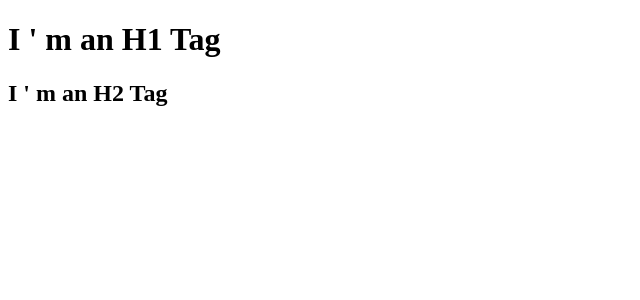
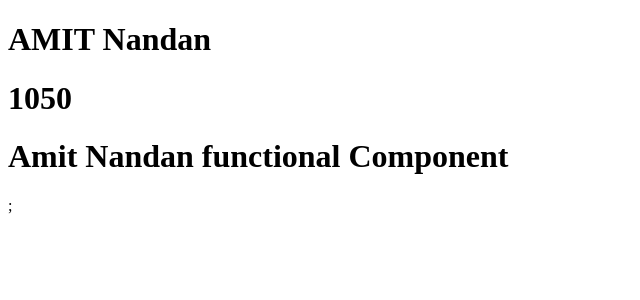
Before and after one commit to amitnandan/React_CompleteDev, a React (Vite) app: page / in a window 1280 px wide. Shown: the top 300 px of the page, without its empty margins (0-640 px from the left). Built offline with nearby package versions, Linux system fonts and the light colour scheme.

Commit message:
added the Component and Element

```diff
--- a/App.js
+++ b/App.js
@@ -1,34 +1,20 @@
 import React from "react";
 import ReactDOM from "react-dom/client";
 
-// const heading = React.createElement(
-//   "h1",
-//   { id: "heading" },
-//   "Hello World! using React"
-// );
-const root = ReactDOM.createRoot(document.getElementById("root"));
-
-// const parent = React.createElement(
-//   "div",
-//   { id: "parent" },
-//   React.createElement(
-//     "div",
-//     { id: "child" },
-//     React.createElement("h1", {}, "I ' m an H1 Tag")
-//   )
-// );
-
-// root.render(parent);
-// console.log(parent);
-
-const parent = React.createElement(
-  "div",
-  { id: "parent" },
-  React.createElement("div", { id: "child" }, [
-    React.createElement("h1", {}, "I ' m an H1 Tag"),
-    React.createElement("h2", {}, "I ' m an H2 Tag"),
-  ])
+const title = (
+  <h1 className="container" tabIndex="5">
+    AMIT Nandan
+  </h1>
 );
 
-root.render(parent);
-console.log(parent);
+const number = 1000;
+
+const Heading = () => (
+  <div id="container">
+    {title}
+    <h1>{number + 50}</h1>
+    <h1 className="heading">Amit Nandan functional Component</h1>;
+  </div>
+);
+const root = ReactDOM.createRoot(document.getElementById("root"));
+root.render(<Heading />);
--- a/index.html
+++ b/index.html
@@ -7,9 +7,13 @@
     <title>Amit Nandan</title>
   </head>
   <body>
-    <div id="root"></div>
+    <div id="root">My Name is Amit</div>
 
-    <!-- <script
+    <script type="module" src="/App.js"></script>
+  </body>
+</html>
+
+<!-- <script
       crossorigin
       src="https://unpkg.com/react@18/umd/react.production.min.js"
     ></script>
@@ -17,7 +21,3 @@
       crossorigin
       src="https://unpkg.com/react-dom@18/umd/react-dom.production.min.js"
     ></script> -->
-
-    <script type="module" src="/App.js"></script>
-  </body>
-</html>
--- a/package.json
+++ b/package.json
@@ -3,6 +3,8 @@
   "version": "1.0.0",
   "description": "This is React by Amit Nandan",
   "scripts": {
+    "start": "parcel index.html",
+    "build": "parcel build index.html",
     "test": "jest"
   },
   "repository": {
```
Also changed, not shown: notes2.txt (added), notes3.txt (added).
